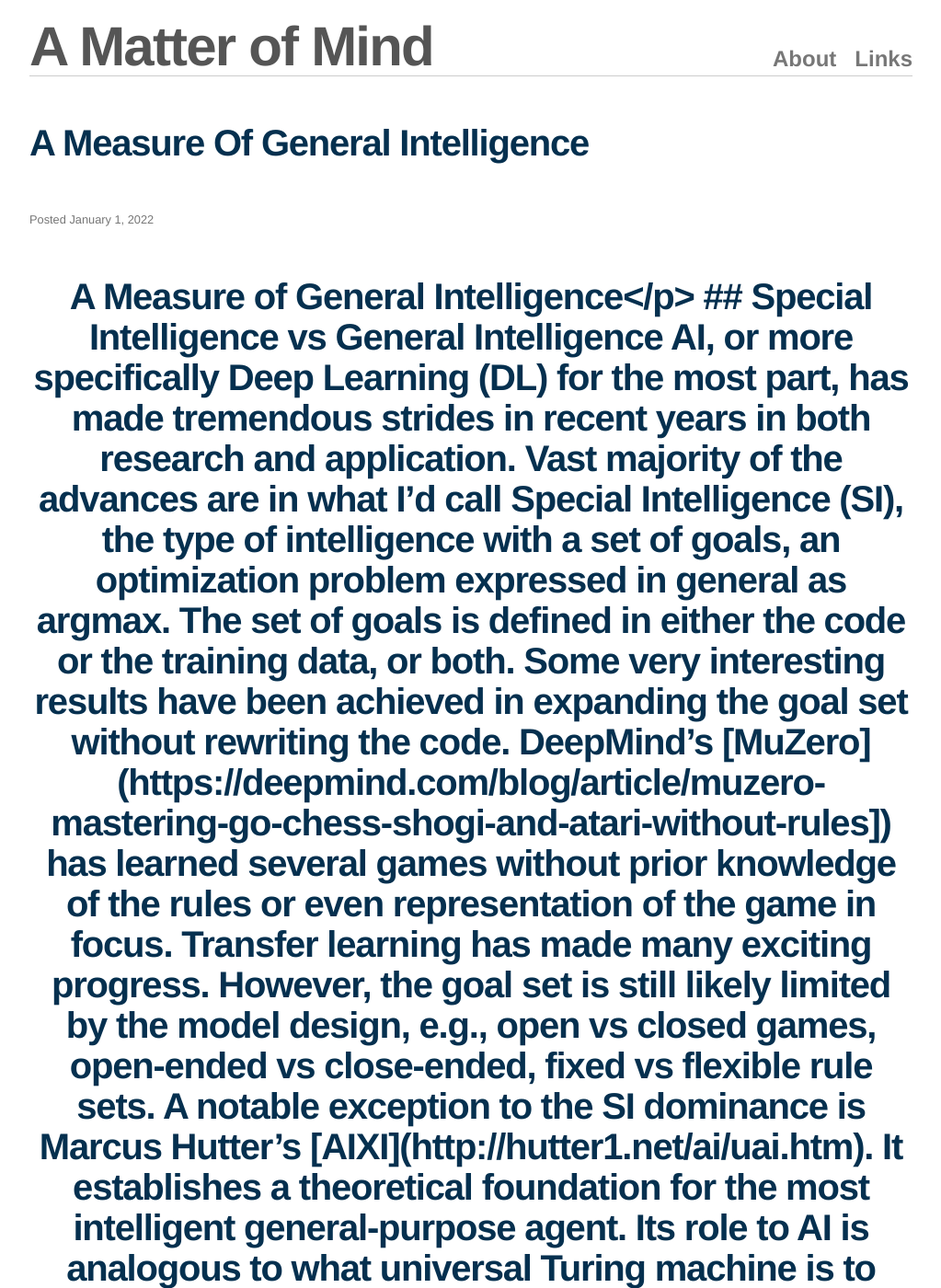
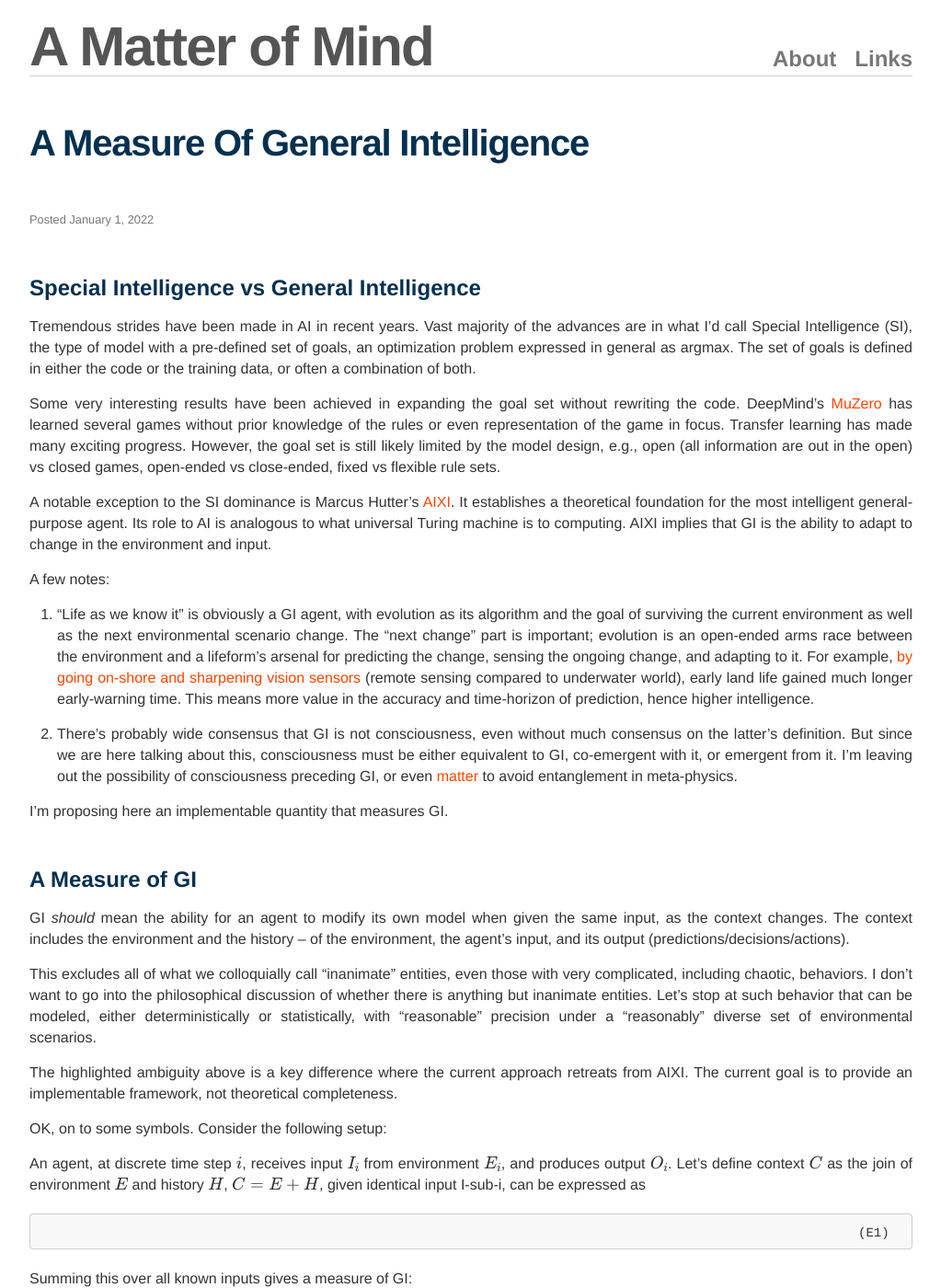
Before and after one commit to BoPengAI/A-Matter-of-Mind, a Jekyll site: the page built from _posts/2022-01-01-a-measure-of-general-intelligence.markdown, in a window 1280 px wide and 1400 px high. Shown: the whole window at 92% size, without its empty margins (128-1151 px from the left). Built offline with Jekyll 4.4.1, drawn with Linux system fonts in a browser that asks for light colours; nearby versions of some CDN libraries; our own code applies the rules of GitHub Pages for plain Markdown files; formulas are drawn with MathJax 3; some of the changed text lies outside the part shown.

Commit message:
Update 2022-01-01-a-measure-of-general-intelligence.markdown

```diff
--- a/_posts/2022-01-01-a-measure-of-general-intelligence.markdown
+++ b/_posts/2022-01-01-a-measure-of-general-intelligence.markdown
@@ -1,32 +1,29 @@
-<h1 style="text-align: center;">A Measure of General Intelligence</p>
+## Special Intelligence vs General Intelligence
+Tremendous strides have been made in AI in recent years. Vast majority of the advances are in what I’d call Special Intelligence (SI), the type of model with a pre-defined set of goals, an optimization problem expressed in general as argmax. The set of goals is defined in either the code or the training data, or often a combination of both.
 
-## Special Intelligence vs General Intelligence
+Some very interesting results have been achieved in expanding the goal set without rewriting the code. DeepMind’s [MuZero](https://deepmind.com/blog/article/muzero-mastering-go-chess-shogi-and-atari-without-rules]) has learned several games without prior knowledge of the rules or even representation of the game in focus. Transfer learning has made many exciting progress. However, the goal set is still likely limited by the model design, e.g., open (all information are out in the open) vs closed games, open-ended vs close-ended, fixed vs flexible rule sets.
 
-AI, or more specifically Deep Learning (DL) for the most part, has made tremendous strides in recent years in both research and application. Vast majority of the advances are in what I’d call Special Intelligence (SI), the type of intelligence with a set of goals, an optimization problem expressed in general as argmax. The set of goals is defined in either the code or the training data, or both.
+A notable exception to the SI dominance is Marcus Hutter’s [AIXI](http://hutter1.net/ai/uai.htm). It establishes a theoretical foundation for the most intelligent general-purpose agent. Its role to AI is analogous to what universal Turing machine is to computing. AIXI implies that GI is the ability to adapt to change in the environment and input.
 
-Some very interesting results have been achieved in expanding the goal set without rewriting the code. DeepMind’s [MuZero](https://deepmind.com/blog/article/muzero-mastering-go-chess-shogi-and-atari-without-rules]) has learned several games without prior knowledge of the rules or even representation of the game in focus. Transfer learning has made many exciting progress. However, the goal set is still likely limited by the model design, e.g., open vs closed games, open-ended vs close-ended, fixed vs flexible rule sets.
+A few notes:
 
-A notable exception to the SI dominance is Marcus Hutter’s [AIXI](http://hutter1.net/ai/uai.htm). It establishes a theoretical foundation for the most intelligent general-purpose agent. Its role to AI is analogous to what universal Turing machine is to computing. AIXI implies that GI is, in words, the ability to adapt to change in the environment and input.[](https://)
+1. “Life as we know it” is obviously a GI agent, with evolution as its algorithm and the goal of surviving the current environment as well as the next environmental scenario change. The “next change” part is important; evolution is an open-ended arms race between the environment and a lifeform’s arsenal for predicting the change, sensing the ongoing change, and adapting to it. For example, [by going on-shore and sharpening vision sensors](https://www.preposterousuniverse.com/podcast/2019/03/25/episode-39-malcolm-maciver-on-sensing-consciousness-and-imagination/) (remote sensing compared to underwater world), early land life gained much longer early-warning time. This means more value in the accuracy and time-horizon of prediction, hence higher intelligence.
 
-A few interesting notes:
-
-1.       “Life as we know it” is obviously a GI agent, with evolution as its algorithm and the goal of surviving the current environment as well as the next environmental scenario change. The “next change” part is important; evolution is an open-ended arms race between the environment and a lifeform’s arsenal for predicting the change, sensing the ongoing change, and adapting to it. For example, [by going on-shore and sharpening vision sensors](https://www.preposterousuniverse.com/podcast/2019/03/25/episode-39-malcolm-maciver-on-sensing-consciousness-and-imagination/) (remote sensing compared to underwater world), early land life gained much longer early-warning time. This means more value in accurate prediction, hence intelligence.
-
-2.        There’s probably wide consensus that GI is not consciousness, even without much consensus on the exact definition of the latter. But since we are here talking about this, consciousness must be either equivalent to GI, co-emergent with it, or emergent from it, setting aside the possibility of consciousness preceding GI. This relationship deserves in-depth scrutiny, not just fan-studies of Lt. Data.
+2. There’s probably wide consensus that GI is not consciousness, even without much consensus on the latter's definition. But since we are here talking about this, consciousness must be either equivalent to GI, co-emergent with it, or emergent from it. I'm leaving out the possibility of consciousness preceding GI, or even [matter](http://cogsci.uci.edu/~ddhoff/Chapter17Hoffman.pdf) to avoid entanglement in meta-physics.
 
 I’m proposing here an implementable quantity that measures GI.
 
-A Measure of GI
+## A Measure of GI
 
-In words, GI should mean the ability to modify its own model, thus behavior, as the context, which includes the environment and the history, changes.
+GI <i>should</i> mean the ability for an agent to modify its own model when given the same input, as the context changes. The context includes the environment and the history -- of the environment, the agent's input, and its output (predictions/decisions/actions).
 
 This excludes all of what we colloquially call “inanimate” entities, even those with very complicated, including chaotic, behaviors. I don’t want to go into the philosophical discussion of whether there is anything but inanimate entities. Let’s stop at such behavior that can be modeled, either deterministically or statistically, with “reasonable” precision under a “reasonably” diverse set of environmental scenarios.
 
-The highlighted ambiguity above is a key difference where the current approach retreats from AIXI. The current goal is to provide an implementable framework, not theoretical completeness. OK, on to some symbols.
+The highlighted ambiguity above is a key difference where the current approach retreats from AIXI. The current goal is to provide an implementable framework, not theoretical completeness.
 
-Consider the following setup:
+OK, on to some symbols. Consider the following setup:
 
-An agent, at discrete time step I, receives input I-sub-I from environment E-sub-I, and produces ioutput O-sub-i. Subscription I implies history of the environment, input, and output. The change in behavior as the history and environment change C = E + H, given identical input I-sub-i, can be expressed as
+An agent, at discrete time step $$i$$, receives input $$I_i$$ from environment $$E_i$$, and produces output $$O_i$$. Let's define context $$C$$ as the join of environment $$E$$ and history $$H$$, $$C = E + H$$, given identical input I-sub-i, can be expressed as
 
                                                                                                               (E1)
 
```
